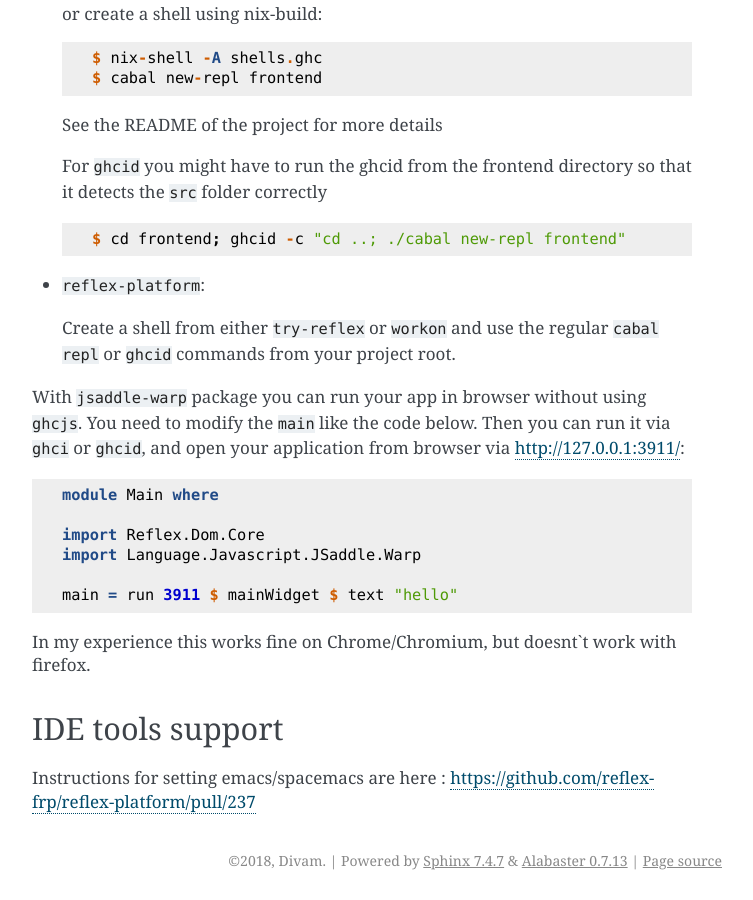
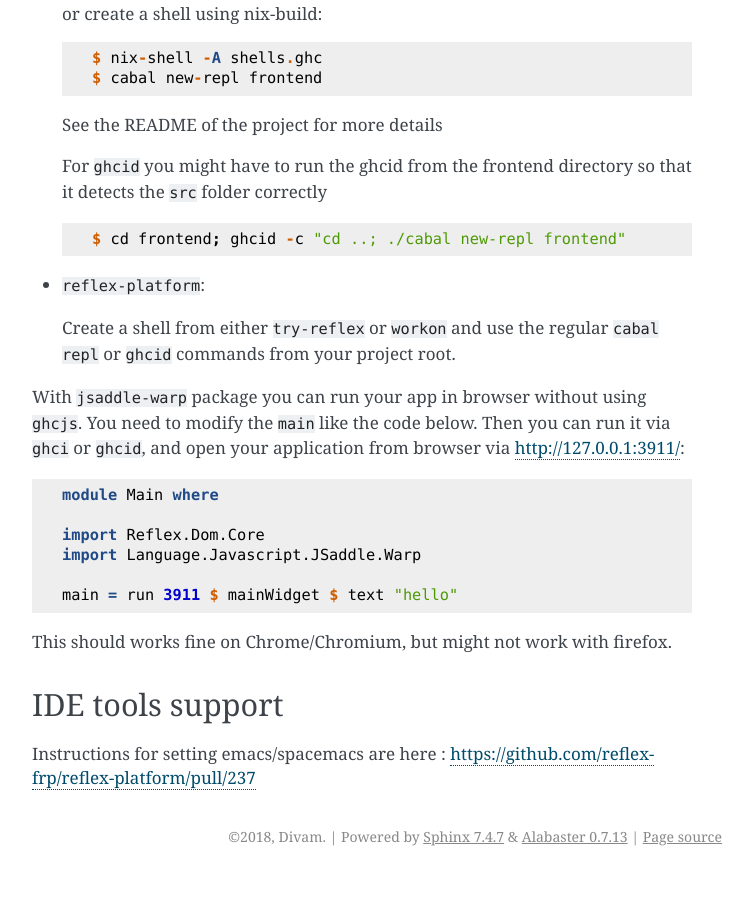
Before and after one commit to reflex-frp/reflex-platform, a Sphinx documentation site: the page built from reflex-frp.org/doc/installation.rst, in a window 1280 px wide and 900 px high, scrolled down 3779 px. Shown: the whole window, without its empty margins (388-1141 px from the left). Built offline with Sphinx 7.4.7, drawn with Linux system fonts in a browser that asks for light colours; after the commit the page ends 4655 px from its top, so only the background shows below that.

Commit message:
Update installation.rst

```diff
--- a/reflex-frp.org/doc/installation.rst
+++ b/reflex-frp.org/doc/installation.rst
@@ -167,7 +167,7 @@ You need to modify the ``main`` like the code below. Then you can run it via ``g
 
   main = run 3911 $ mainWidget $ text "hello"
 
-In my experience this works fine on Chrome/Chromium, but doesnt`t work with firefox.
+This should works fine on Chrome/Chromium, but might not work with firefox.
 
 IDE tools support
 -----------------
```
